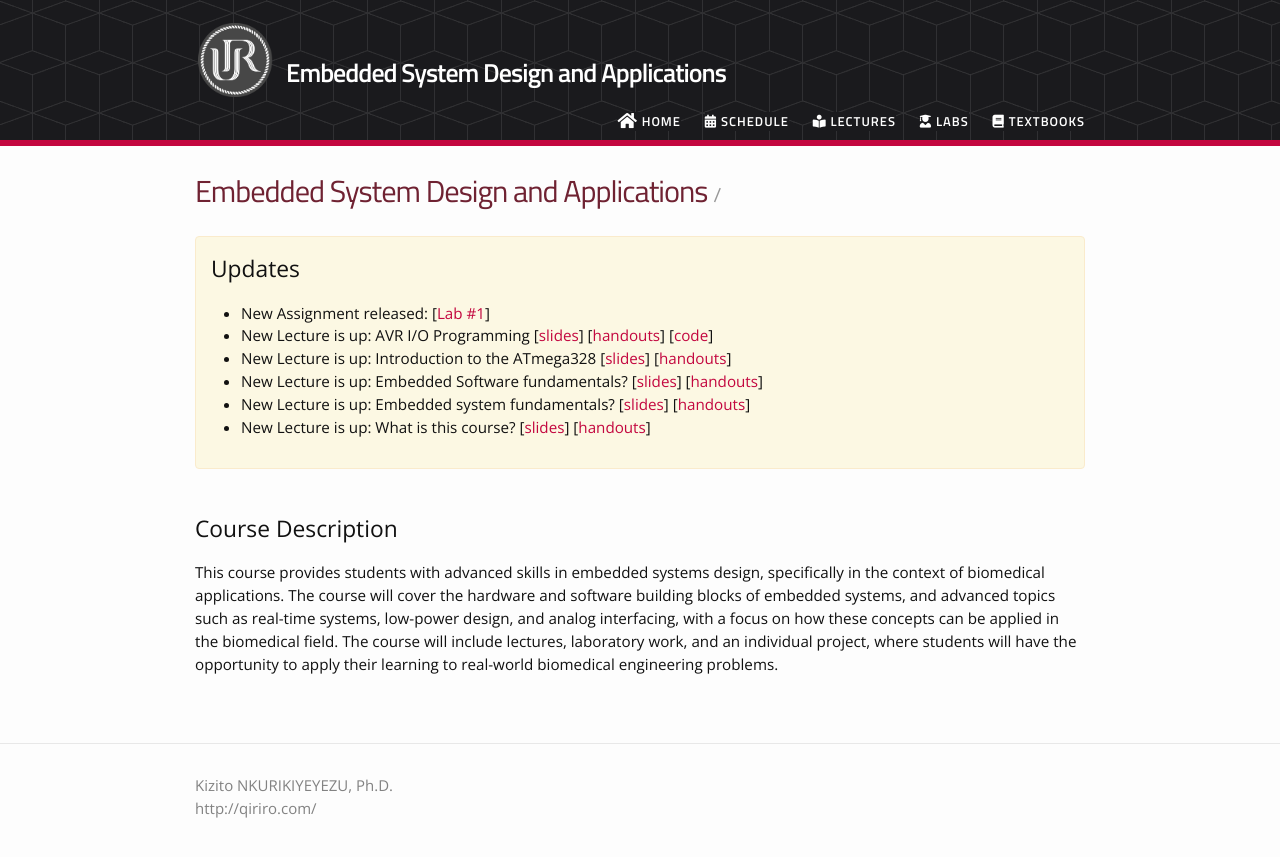
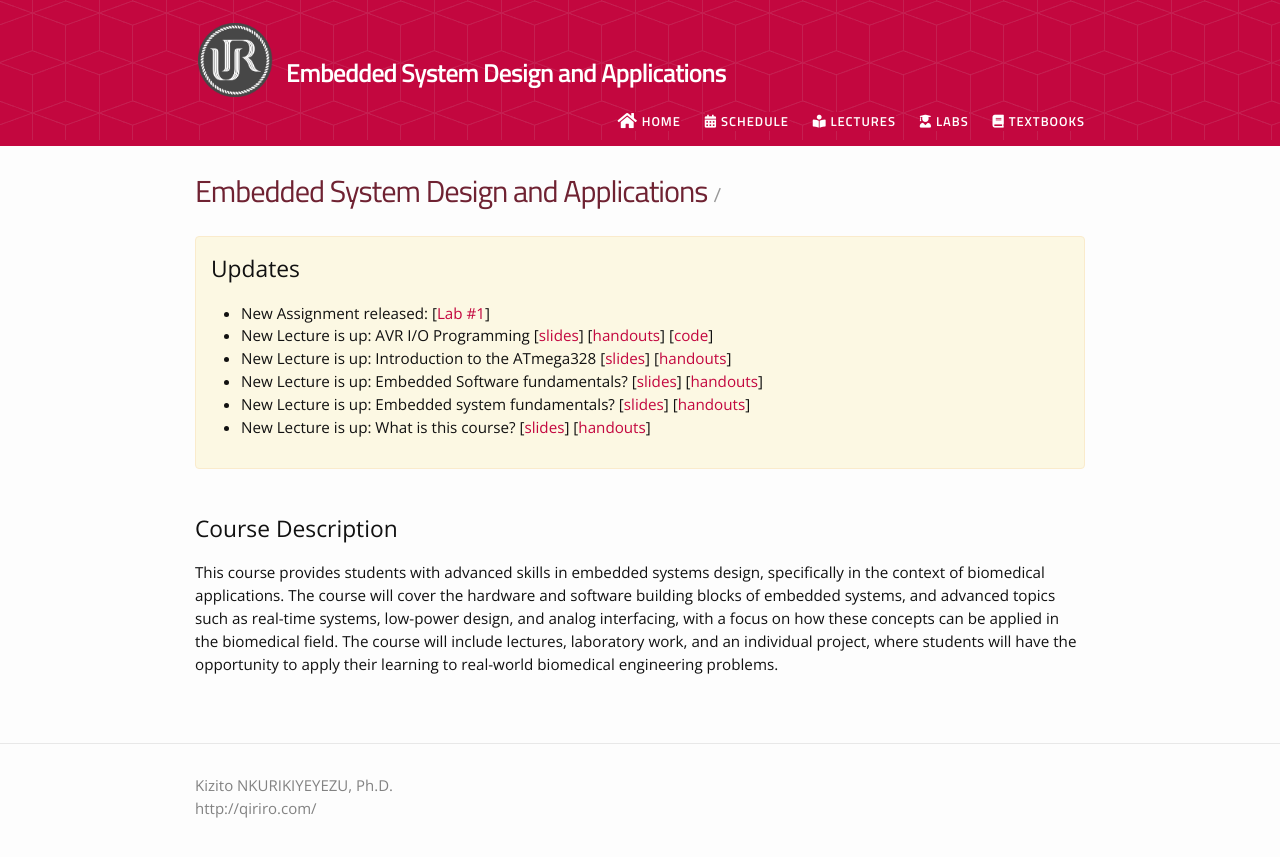
Before and after one commit to qiriro/bme6163, a Jekyll site: the page built from index.md, in a window 1280 px wide. Shown: the top 857 px of the page. Built offline with Jekyll 4.4.1, drawn with Linux system fonts in a browser that asks for light colours; nearby versions of some CDN libraries.

Commit message:
change header color

```diff
--- a/_sass/_user_vars.scss
+++ b/_sass/_user_vars.scss
@@ -11,7 +11,7 @@
  $accent-color: #c3073f;
  $title-color: #6f2232;
  $header-text-color: #fff;
- $header-color: #1a1a1d;
+ $header-color:  #c3073f;
  $header-background-opacity: 0.5;
 
 // // theme #3
```
